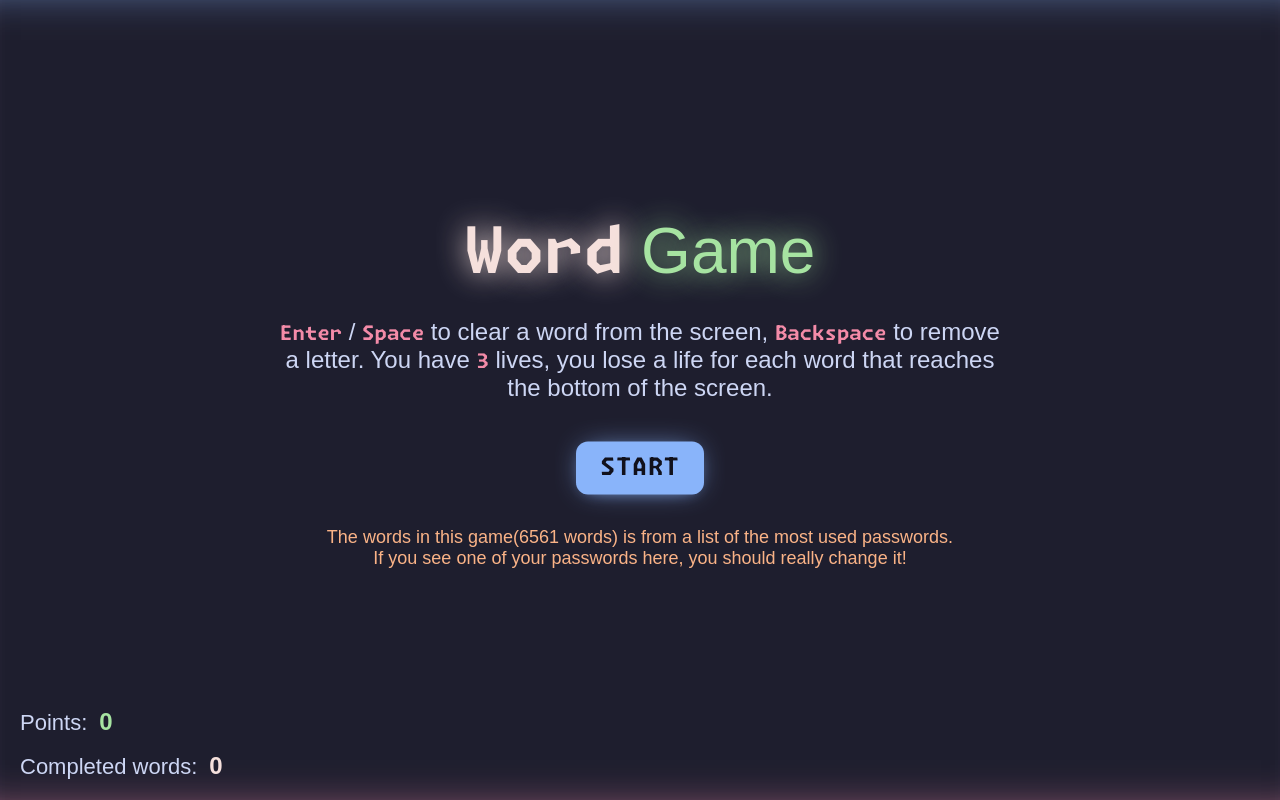
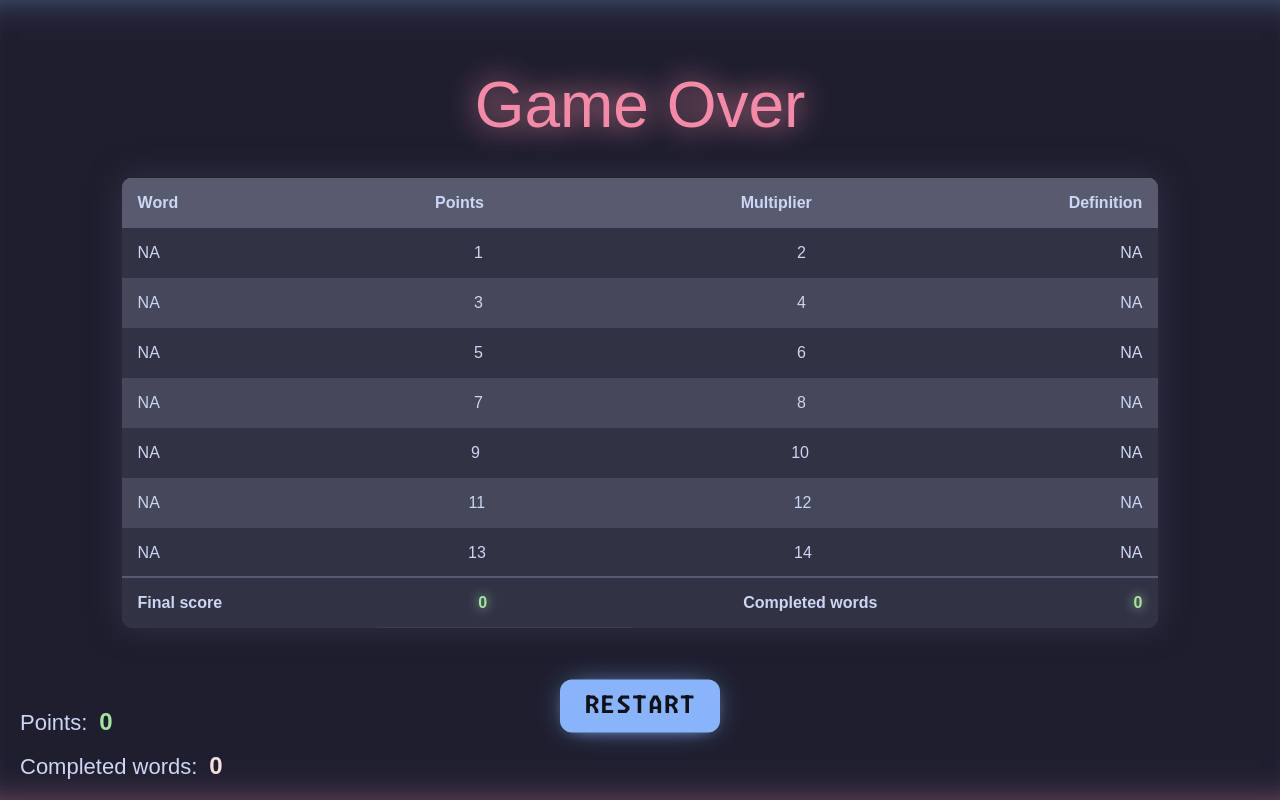
Before and after one commit to kilavila/word-game, a plain HTML site: page index.html in a window 1280 px wide. Drawn offline with Linux system fonts and the light colour scheme; a web font is replaced by a local one.

Commit message:
game summary

```diff
--- a/css/main.css
+++ b/css/main.css
@@ -37,6 +37,98 @@ body {
   box-shadow: inset 0 30px 50px -50px var(--ctp-blue), inset 0 -30px 50px -50px var(--ctp-red);
 }
 
+.game-over {
+  position: absolute;
+  top: 50%;
+  left: 50%;
+  transform: translate(-50%, -50%);
+  width: 90%;
+  display: flex;
+  flex-direction: column;
+  align-items: center;
+  justify-content: center;
+  text-align: center;
+}
+
+.game-over h1 {
+  margin: 0;
+  padding: 0;
+  font-size: 64px;
+  font-weight: normal;
+  color: var(--ctp-red);
+  text-shadow: 0 0 30px var(--ctp-red);
+}
+
+table {
+  display: block;
+  width: 90%;
+  height: 450px;
+  margin: 36px 0;
+  background: var(--ctp-surface0);
+  color: var(--ctp-text);
+  border-spacing: 0;
+  border-radius: 10px;
+  overflow: hidden;
+  overflow-y: scroll;
+  box-shadow: 0 0 30px var(--ctp-surface0);
+}
+table::-webkit-scrollbar {
+  width: 8px;
+}
+table::-webkit-scrollbar-track {
+  background: var(--ctp-surface0);
+  border-radius: 10px;
+}
+table::-webkit-scrollbar-thumb {
+  background: var(--ctp-surface1);
+  border-radius: 0 10px 10px 0;
+}
+table::-webkit-scrollbar-thumb:hover {
+  background: var(--ctp-surface2);
+}
+thead,
+tbody,
+tfoot,
+tr {
+  display: block;
+  width: 100%;
+}
+thead {
+  position: sticky;
+  top: -1px;
+  background: var(--ctp-surface2);
+}
+tfoot {
+  position: sticky;
+  bottom: -1px;
+  background: var(--ctp-surface0);
+  border-top: 2px solid var(--ctp-surface2);
+}
+tbody {
+  white-space: nowrap;
+}
+tr {
+  display: flex;
+  justify-content: space-between;
+}
+tr:nth-child(even) {
+  background: var(--ctp-surface1);
+}
+th {
+  padding: 16px;
+}
+td {
+  margin: 0;
+  padding: 16px;
+}
+
+.text-left {
+  text-align: left;
+}
+.text-right {
+  text-align: right;
+}
+
 .info {
   position: absolute;
   top: 50%;
@@ -49,7 +141,7 @@ body {
   text-align: center;
 }
 
-h1 {
+.info h1 {
   margin: 0;
   padding: 0;
   font-size: 64px;
@@ -57,7 +149,7 @@ h1 {
   color: var(--ctp-green);
   text-shadow: 0 0 30px var(--ctp-green);
 }
-h1 code {
+.info h1 code {
   font-size: 64px;
   font-weight: bold;
   color: var(--ctp-rosewater);
--- a/index.html
+++ b/index.html
@@ -11,12 +11,13 @@
 
 <body>
 
-  <div class="info">
+  <div class="info hidden">
     <h1 class="title">
       <code>Word</code> Game
     </h1>
     <p class="info-text">
-      <code>Enter</code> / <code>Space</code> to clear a word from the screen, <code>Backspace</code> to remove a letter.
+      <code>Enter</code> / <code>Space</code> to clear a word from the screen, <code>Backspace</code> to remove a
+      letter.
       You have <code>3</code> lives, you lose a life for each word that reaches the bottom of the screen.
     </p>
     <button class="start-btn">START</button>
@@ -24,6 +25,105 @@
       The words in this game(6561 words) is from a list of the most used passwords.<br>
       If you see one of your passwords here, you should really change it!
     </p>
+  </div>
+
+  <div class="game-over">
+    <h1 class="title">Game Over</h1>
+    <table>
+      <thead>
+        <tr>
+          <th>Word</th>
+          <th>Points</th>
+          <th>Multiplier</th>
+          <th>Definition</th>
+        </tr>
+      </thead>
+      <tbody>
+        <tr>
+          <td class="text-left">NA</td>
+          <td class="text-right">1</td>
+          <td class="text-right">2</td>
+          <td class="text-left">NA</td>
+        </tr>
+        <tr>
+          <td class="text-left">NA</td>
+          <td class="text-right">3</td>
+          <td class="text-right">4</td>
+          <td class="text-left">NA</td>
+        </tr>
+        <tr>
+          <td class="text-left">NA</td>
+          <td class="text-right">5</td>
+          <td class="text-right">6</td>
+          <td class="text-left">NA</td>
+        </tr>
+        <tr>
+          <td class="text-left">NA</td>
+          <td class="text-right">7</td>
+          <td class="text-right">8</td>
+          <td class="text-left">NA</td>
+        </tr>
+        <tr>
+          <td class="text-left">NA</td>
+          <td class="text-right">9</td>
+          <td class="text-right">10</td>
+          <td class="text-left">NA</td>
+        </tr>
+        <tr>
+          <td class="text-left">NA</td>
+          <td class="text-right">11</td>
+          <td class="text-right">12</td>
+          <td class="text-left">NA</td>
+        </tr>
+        <tr>
+          <td class="text-left">NA</td>
+          <td class="text-right">13</td>
+          <td class="text-right">14</td>
+          <td class="text-left">NA</td>
+        </tr>
+        <tr>
+          <td class="text-left">NA</td>
+          <td class="text-right">15</td>
+          <td class="text-right">16</td>
+          <td class="text-left">NA</td>
+        </tr>
+        <tr>
+          <td class="text-left">NA</td>
+          <td class="text-right">17</td>
+          <td class="text-right">18</td>
+          <td class="text-left">NA</td>
+        </tr>
+        <tr>
+          <td class="text-left">NA</td>
+          <td class="text-right">19</td>
+          <td class="text-right">20</td>
+          <td class="text-left">NA</td>
+        </tr>
+        <tr>
+          <td class="text-left">NA</td>
+          <td class="text-right">21</td>
+          <td class="text-right">22</td>
+          <td class="text-left">NA</td>
+        </tr>
+      </tbody>
+      <tfoot>
+        <tr>
+          <th class="text-left">
+            Final score
+          </th>
+          <th class="text-right green">
+            0
+          </th>
+          <th class="text-left">
+            Completed words
+          </th>
+          <th class="text-right green">
+            0
+          </th>
+        </tr>
+      </tfoot>
+    </table>
+    <button class="start-btn">RESTART</button>
   </div>
 
   <div class="lives">
```
